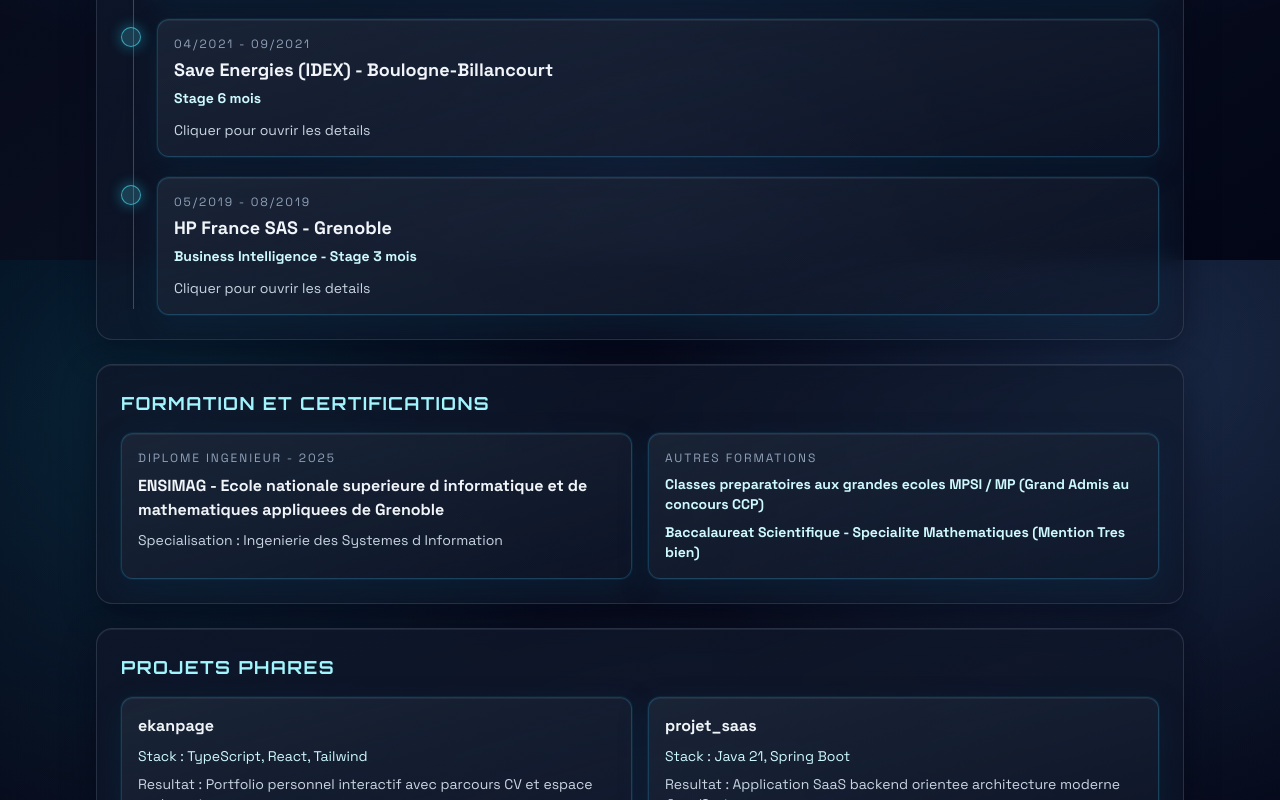
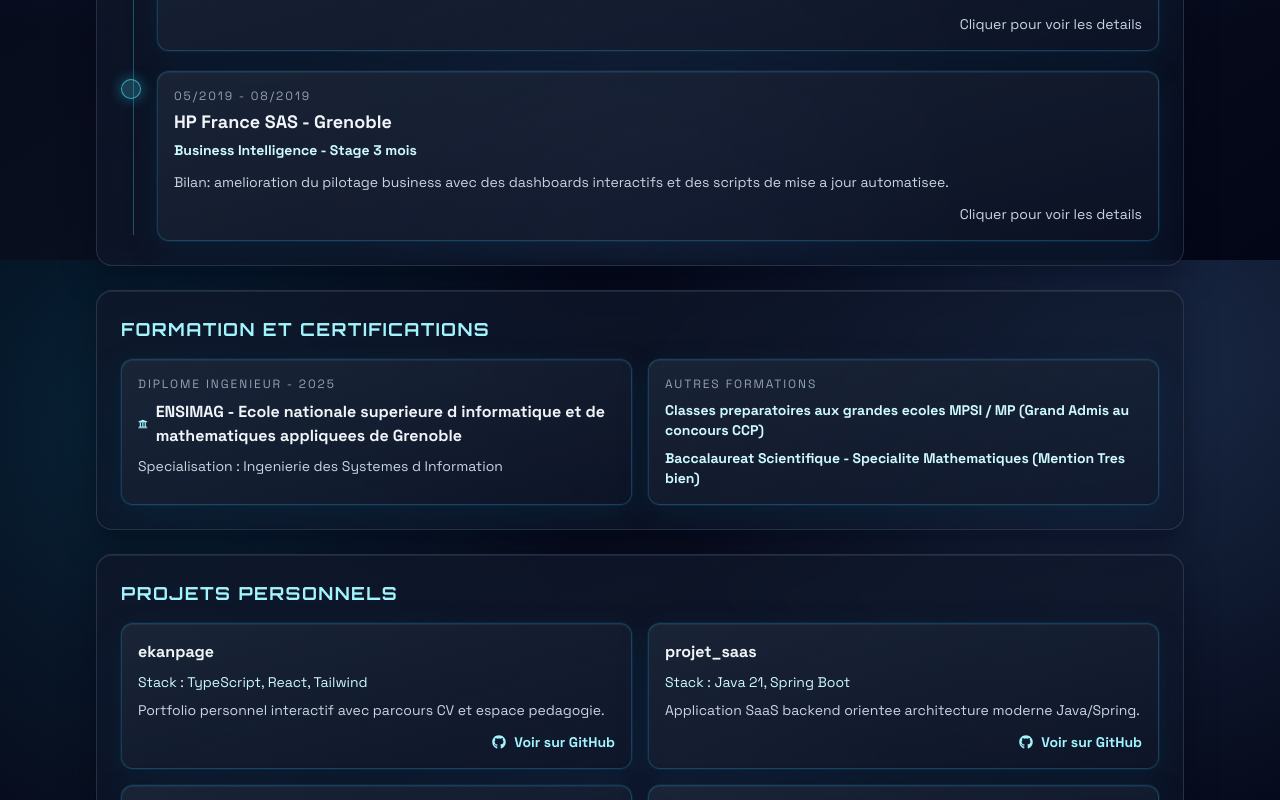
Before and after one commit to Anir-kata/ekanpage, a React (Vite) app: page / in a window 1280 px wide. Shown: the part 1340-2140 px from the top of the page. Built offline with nearby package versions, Linux system fonts and the light colour scheme.

Commit message:
feat(cv): ajouter un bilan court sur chaque experience avec details cliquables

```diff
--- a/src/App.tsx
+++ b/src/App.tsx
@@ -26,6 +26,11 @@
       <div className="pointer-events-none absolute left-[-80px] top-[-90px] h-56 w-56 rounded-full bg-cyan-400/20 blur-3xl" />
       <div className="pointer-events-none absolute bottom-[-60px] right-[-40px] h-52 w-52 rounded-full bg-indigo-400/20 blur-3xl" />
 
+      {activeView === 'portfolio' && <CVProfile onOpenPedagogy={() => setActiveView('dashboard')} />}
+
+      {activeView !== 'portfolio' && (
+        <>
+          {activeView === 'dashboard' && (
             <header className="panel scan-line relative rounded-3xl p-6 md:p-8">
               <p className="text-xs font-medium uppercase tracking-[0.2em] text-cyan-200/90">Plateforme professionnelle</p>
               <h1 className="hud-title mt-3 text-2xl font-black text-slate-100 sm:text-3xl lg:text-4xl">
@@ -35,11 +40,8 @@
                 {profile.headerSubtitle}
               </p>
             </header>
+          )}
 
-      {activeView === 'portfolio' && <CVProfile onOpenPedagogy={() => setActiveView('dashboard')} />}
-
-      {activeView !== 'portfolio' && (
-        <>
           <section className="panel mt-6 flex flex-wrap items-center justify-between gap-3 rounded-2xl p-4">
             <Tabs activeTab={activeView} onChange={setActiveView} />
             <button
--- a/src/components/CVProfile.tsx
+++ b/src/components/CVProfile.tsx
@@ -12,6 +12,7 @@
   FaPhoneAlt,
   FaRobot,
   FaTools,
+  FaUniversity,
 } from 'react-icons/fa'
 import {
   SiAngular,
@@ -69,6 +70,7 @@
     role: 'SIJO - Levallois-Perret',
     subtitle: 'Stage fin d etudes + CDD',
     period: '05/2024 - 03/2025',
+    summary: 'Bilan: 90% de reduction du temps de traitement grace a l automatisation OCR + LLM et une app web interne.',
     context1Title: 'Contexte 1 : PFE',
     context1: [
       'Conception et developpement d une application Python/Streamlit permettant l upload de CV heterogenes (PDF, scans) et la generation automatique d un dossier de competences conforme au standard de l entreprise.',
@@ -93,6 +95,7 @@
     role: 'Save Energies (IDEX) - Boulogne-Billancourt',
     subtitle: 'Stage 6 mois',
     period: '04/2021 - 09/2021',
+    summary: 'Bilan: acceleration des reportings quotidiens via automatisation des collectes, traitements et previsions energetiques.',
     context1Title: 'Missions',
     context1: [
       'Automatisation de processus metiers : collecte de donnees energetiques, traitement/nettoyage des donnees, gestion des erreurs d execution, generation de reportings automatises.',
@@ -107,6 +110,7 @@
     role: 'HP France SAS - Grenoble',
     subtitle: 'Business Intelligence - Stage 3 mois',
     period: '05/2019 - 08/2019',
+    summary: 'Bilan: amelioration du pilotage business avec des dashboards interactifs et des scripts de mise a jour automatisee.',
     context1Title: 'Missions',
     context1: [
       'Developpement de dashboards decisionnels.',
@@ -166,6 +170,7 @@
   role: string
   subtitle: string
   period: string
+  summary: string
   context1Title: string
   context1: string[]
   context2Title?: string
@@ -312,13 +317,14 @@
             <div key={experience.role} className="relative pl-9">
               <span className="absolute left-0 top-2 h-5 w-5 rounded-full border border-cyan-300/60 bg-cyan-300/20 shadow-[0_0_14px_rgba(34,211,238,0.45)]" />
               <button
-                className="panel-soft w-full rounded-xl p-4 text-left transition hover:border-cyan-300/55"
+                className="panel-soft w-full rounded-xl p-4 text-left transition hover:scale-[1.02] hover:border-cyan-300/55"
                 onClick={() => setSelectedExperience(experience)}
               >
                 <p className="text-xs uppercase tracking-[0.16em] text-slate-400">{experience.period}</p>
                 <h4 className="mt-1 text-lg font-semibold text-slate-100">{experience.role}</h4>
                 <p className="mt-1 text-sm font-semibold text-cyan-100">{experience.subtitle}</p>
-                <p className="mt-3 text-sm text-slate-300">Cliquer pour ouvrir les details</p>
+                <p className="mt-3 text-sm text-slate-300">{experience.summary}</p>
+                <p className="mt-3 text-right text-sm text-slate-300">Cliquer pour voir les details</p>
               </button>
             </div>
           ))}
@@ -330,7 +336,8 @@
         <div className="mt-4 grid gap-4 sm:grid-cols-2">
           <div className="panel-soft rounded-xl p-4">
             <p className="text-xs uppercase tracking-[0.16em] text-slate-400">Diplome ingenieur - 2025</p>
-            <p className="mt-2 font-semibold text-slate-100">
+            <p className="mt-2 inline-flex items-center gap-2 font-semibold text-slate-100">
+              <FaUniversity className="text-cyan-200" />
               ENSIMAG - Ecole nationale superieure d informatique et de mathematiques appliquees de Grenoble
             </p>
             <p className="mt-2 text-sm text-slate-300">Specialisation : Ingenierie des Systemes d Information</p>
@@ -348,23 +355,25 @@
       </article>
 
       <article className="panel rounded-2xl p-6">
-        <h3 className="hud-title text-lg font-bold text-cyan-200">Projets phares</h3>
+        <h3 className="hud-title text-lg font-bold text-cyan-200">Projets personnels</h3>
         <div className="mt-4 grid gap-4 lg:grid-cols-2">
           {projects.map((project) => (
             <div key={project.title} className="panel-soft rounded-xl p-4">
               <h4 className="text-base font-semibold text-slate-100">{project.title}</h4>
               <p className="mt-2 text-sm text-cyan-100">Stack : {project.stack}</p>
-              <p className="mt-2 text-sm text-slate-300">Resultat : {project.result}</p>
+              <p className="mt-2 text-sm text-slate-300">{project.result}</p>
               {project.link && (
+                <div className="mt-3 flex justify-end">
                   <a
                     href={project.link}
                     target="_blank"
                     rel="noreferrer"
-                  className="mt-3 inline-flex items-center gap-2 text-sm font-semibold text-cyan-200 hover:text-cyan-100"
+                    className="inline-flex items-center gap-2 text-sm font-semibold text-cyan-200 hover:text-cyan-100"
                   >
                     <FaGithub />
                     Voir sur GitHub
                   </a>
+                </div>
               )}
             </div>
           ))}
@@ -389,9 +398,9 @@
         </div>
       </article>
 
-      <article id="contact" className="panel rounded-2xl p-6 text-center">
+      <article id="contact" className="panel rounded-2xl p-6 text-right">
         <h3 className="hud-title text-xl font-bold text-cyan-200">Contact</h3>
-        <div className="mt-4 flex flex-wrap items-center justify-center gap-3">
+        <div className="mt-4 flex flex-wrap items-center justify-end gap-3">
           <a href={`mailto:${profile.email}`} className="inline-flex items-center gap-2 rounded-lg border border-slate-600/40 px-3 py-2 text-slate-300 hover:text-cyan-100">
             <FaEnvelope className="text-cyan-200" />
             {profile.email}
```
Lines whose indentation alone changed are shown as unchanged.
